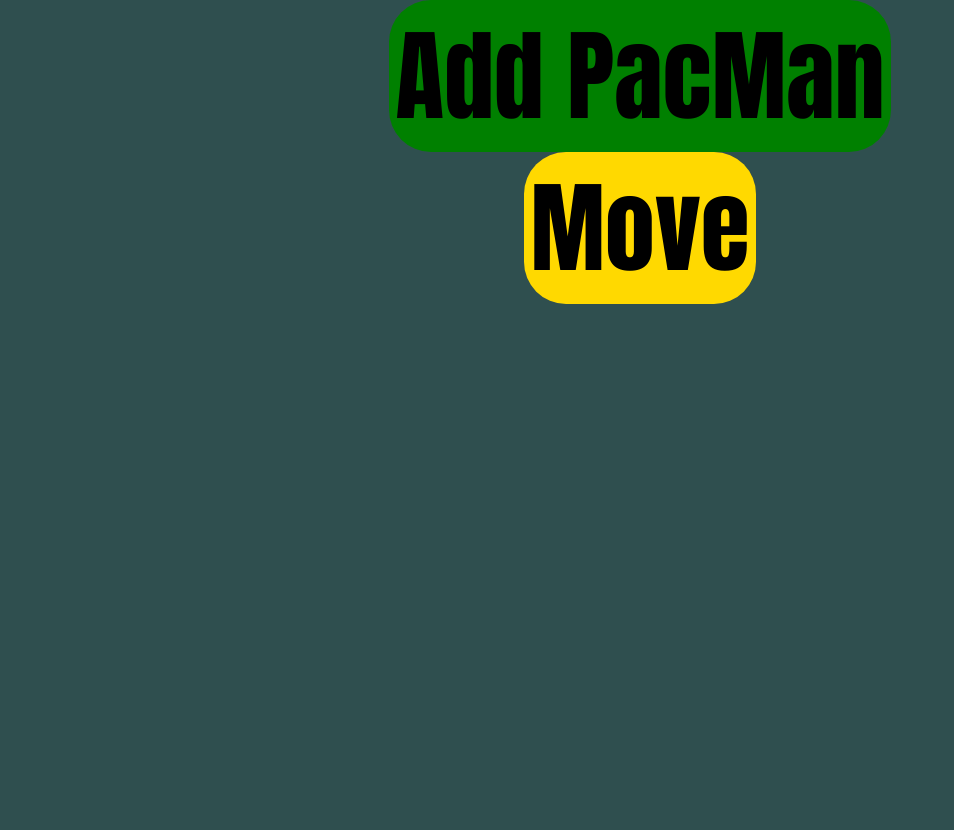
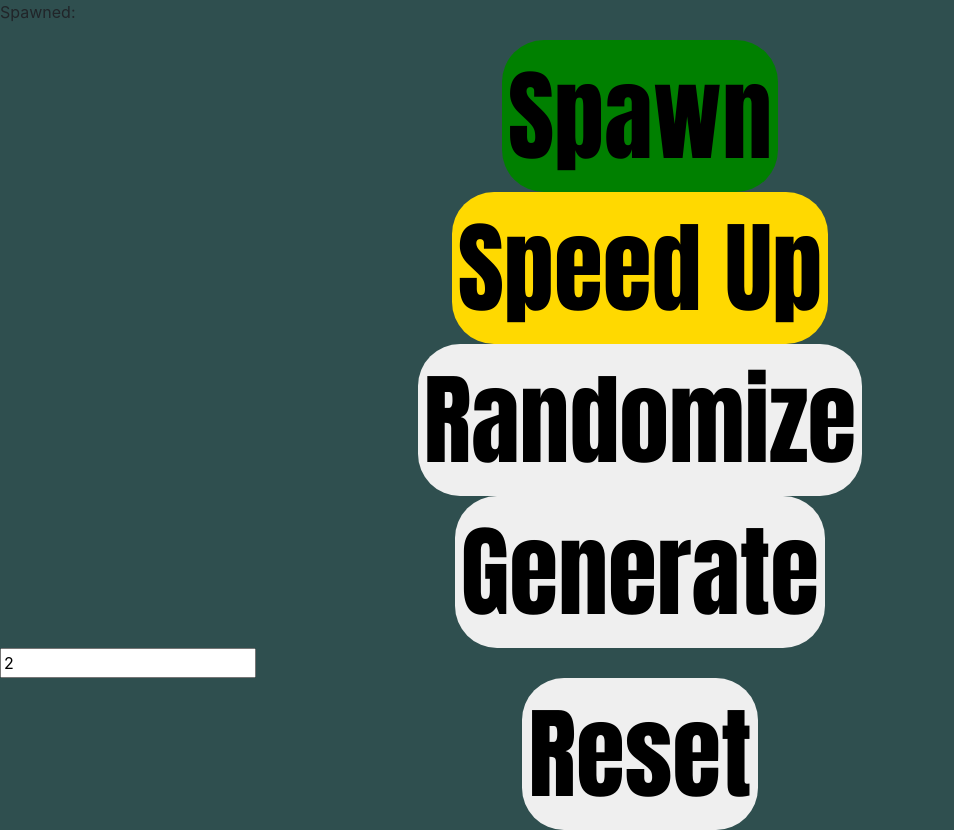
Before and after one commit to MuzSh/pacman-factory, a plain HTML site: page index.html in a window 1280 px wide. Shown: the whole page, without its empty margins (0-954 px from the left). Before the commit the page ends 800 px from the top, so only its background shows below. Drawn offline with nearby package versions, Linux system fonts and the light colour scheme.

Commit message:
add more buttons

```diff
--- a/index.html
+++ b/index.html
@@ -7,10 +7,18 @@
 <!-- import styles -->
 <link href="./src/css/style.css" rel="stylesheet">
 
+<!-- <p id="stats">Pacmen Generated:</p> -->
 <body id = "demo">
+    <p id ="spawned">Spawned:<p>
+        <!-- <p id ="velocity">Speed:<p> -->
     <div id='game'>
-        <button onclick='makeOne()' id = "add" width='200' height='30'>Add PacMan</button>
-        <button onclick='update()' id ="update" width='200' height='30'>Move</button>
+        <button onclick='makeOne()' id = "add" width='50' height='30'>Spawn</button>
+        <button onclick='update()' id ="update" width='200' height='30'>Speed Up</button>
+        <button onclick='randomize()' id ="randomize" width='200' height='30'>Randomize</button>
+        <button onclick='generate()' id ="generate" width='200' height='30'>Generate</button>
+            <input id="genQTY" value="2"><br>
+        <button onclick='reset()' id ="reset" width='100' height='30'>Reset</button>
+        <!-- <button onclick='updateStats()' id ="test" width='100' height='30'>Test</button> -->
     </div>
 </body>
 
```
